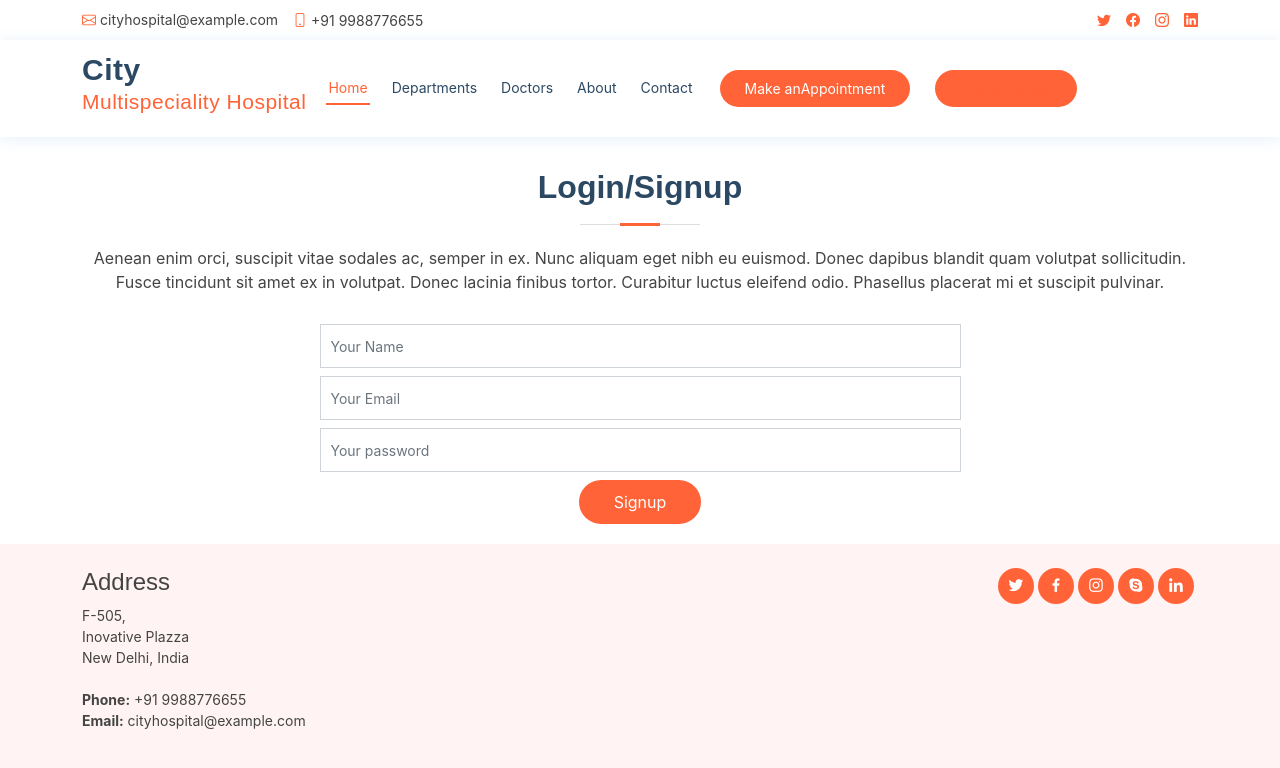
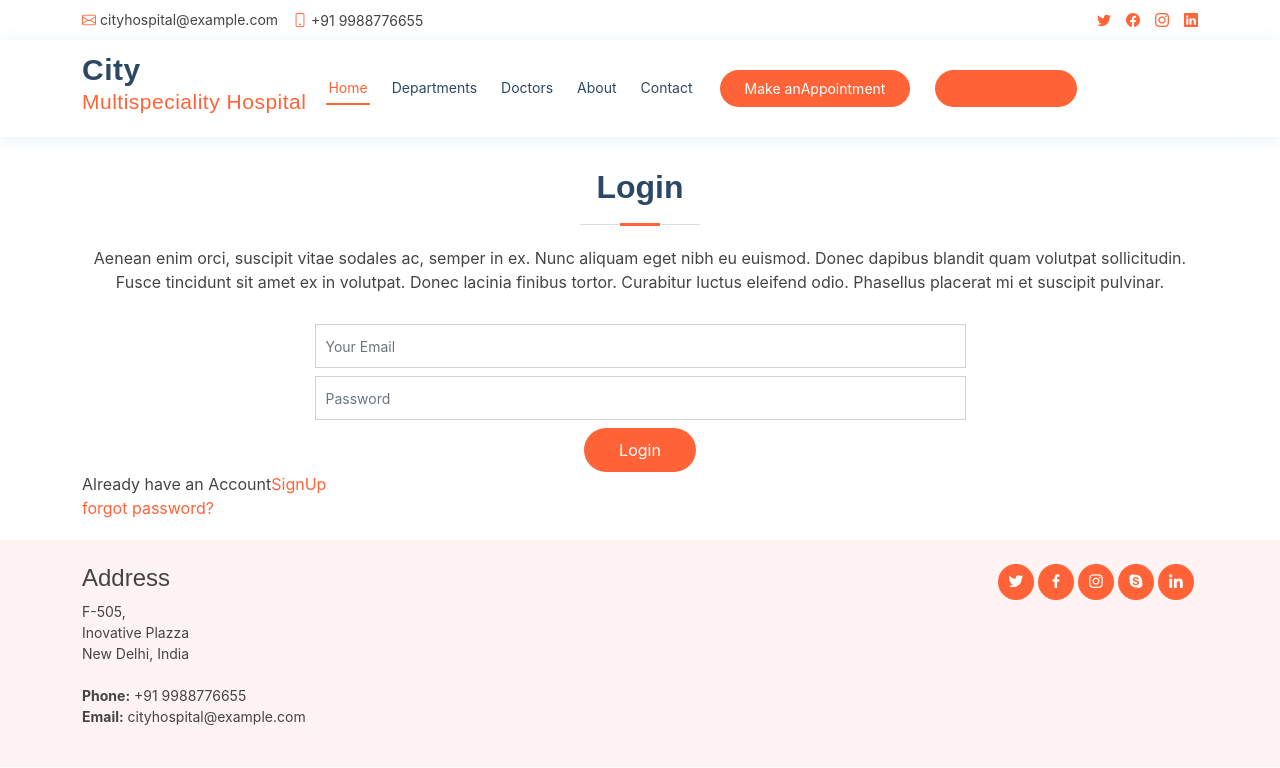
Before and after one commit to maulikpagada/cityhospital1, a React (Create React App) app: page /auth in a window 1280 px wide. Shown: the top 768 px of the page. Built offline with nearby package versions, Linux system fonts and the light colour scheme.

Commit message:
21_06_condition_rendring

```diff
--- a/src/container/Auth/Auth.js
+++ b/src/container/Auth/Auth.js
@@ -4,34 +4,66 @@ import { Form, FormGroup, Container, Label, Input, Button } from 'reactstrap'
 
 function Auth(props) {
 
-    const [Auth, setAuthType] = useState('login')
+    const [authType, setAuthType] = useState('Login')
 
     return (
+
         <section id="appointment" className="appointment">
             <div className="container">
                 <div className="section-title">
-                    <h2>Login/Signup</h2>
+
+                    {
+                        authType === 'Login' ? <h2>Login</h2> :
+                            authType === 'SignUp' ? <h2>Sign Up</h2> : <h2>Reset Password</h2>
+
+                    }
                     <p>Aenean enim orci, suscipit vitae sodales ac, semper in ex. Nunc aliquam eget nibh eu euismod. Donec dapibus
                         blandit quam volutpat sollicitudin. Fusce tincidunt sit amet ex in volutpat. Donec lacinia finibus tortor.
                         Curabitur luctus eleifend odio. Phasellus placerat mi et suscipit pulvinar.</p>
                 </div>
-                <form  className="php-email-form">
-                    <div className="row justify-content-center">
-                        <div className="col-md-7 form-group">
-                            <input type="text" name="name" className="form-control" id="name" placeholder="Your Name" />
-                            <div className="validate" />
-                        </div>
-                        <div className="col-md-7 form-group ">
-                            <input type="email" className="form-control" name="email" id="email" placeholder="Your Email" />
-                            <div className="validate" />
-                        </div>
-                        <div className="col-md-7 form-group ">
-                            <input type="password" className="form-control" name="password" id="password" placeholder="Your password"/>
-                            <div className="validate" />
-                        </div>
+                <div className="php-email-form">
+                    {
+                        authType === 'Login' || authType === 'forget' ? null :
+                            <div className="col-md-7 form-group mt-3 mt-md-0" style={{ margin: '0 auto' }}>
+                                <input type="text" className="form-control" name="name" id="name" placeholder="Your Name" data-rule="name" data-msg="Please enter a Your Name" />
+                                <div className="validate" />
+                            </div>
+
+                    }
+                    <div className="col-md-7 form-group mt-3 mt-md-0" style={{ margin: '0 auto' }}>
+                        <input type="email" className="form-control" name="email" id="email" placeholder="Your Email" data-rule="email" data-msg="Please enter a valid email" />
+                        <div className="validate" />
                     </div>
-                    <div className="text-center"><button type="submit">Signup</button></div>
-                </form>
+
+                    {
+                        authType !== 'forget' ?
+                            <div className="col-md-7 form-group mt-3 mt-md-0" style={{ margin: '0 auto' }}>
+                                <input type="password" className="form-control" name="phone" id="phone" placeholder="Password" data-rule="minlen:4" data-msg="Please enter at least 4 chars" />
+                                <div className="validate" />
+
+                            </div> :
+                            null
+                    }
+
+                    {
+                        authType === 'Login' ? <div className="text-center"><button type="submit">Login</button></div> :
+                            authType === 'SignUp' ? <div className="text-center"><button type="submit">Sign Up</button></div> :
+                                <div className="text-center"><button type="submit">submit</button></div>
+
+                    }
+
+                    {
+                        authType === 'Login' ?
+                            <>
+                                <span>Already have an Account<a href="#" onClick={() => setAuthType('SignUp')}>SignUp</a></span>
+                                <br />
+                                <a href="#" onClick={() => setAuthType('forget')}>forgot password?</a>
+                            </> :
+                            <span>Create a New Account?<a href="#" onClick={() => setAuthType('Login')}>Login</a></span>
+
+
+                    }
+                </div>
             </div>
         </section>
 
```
